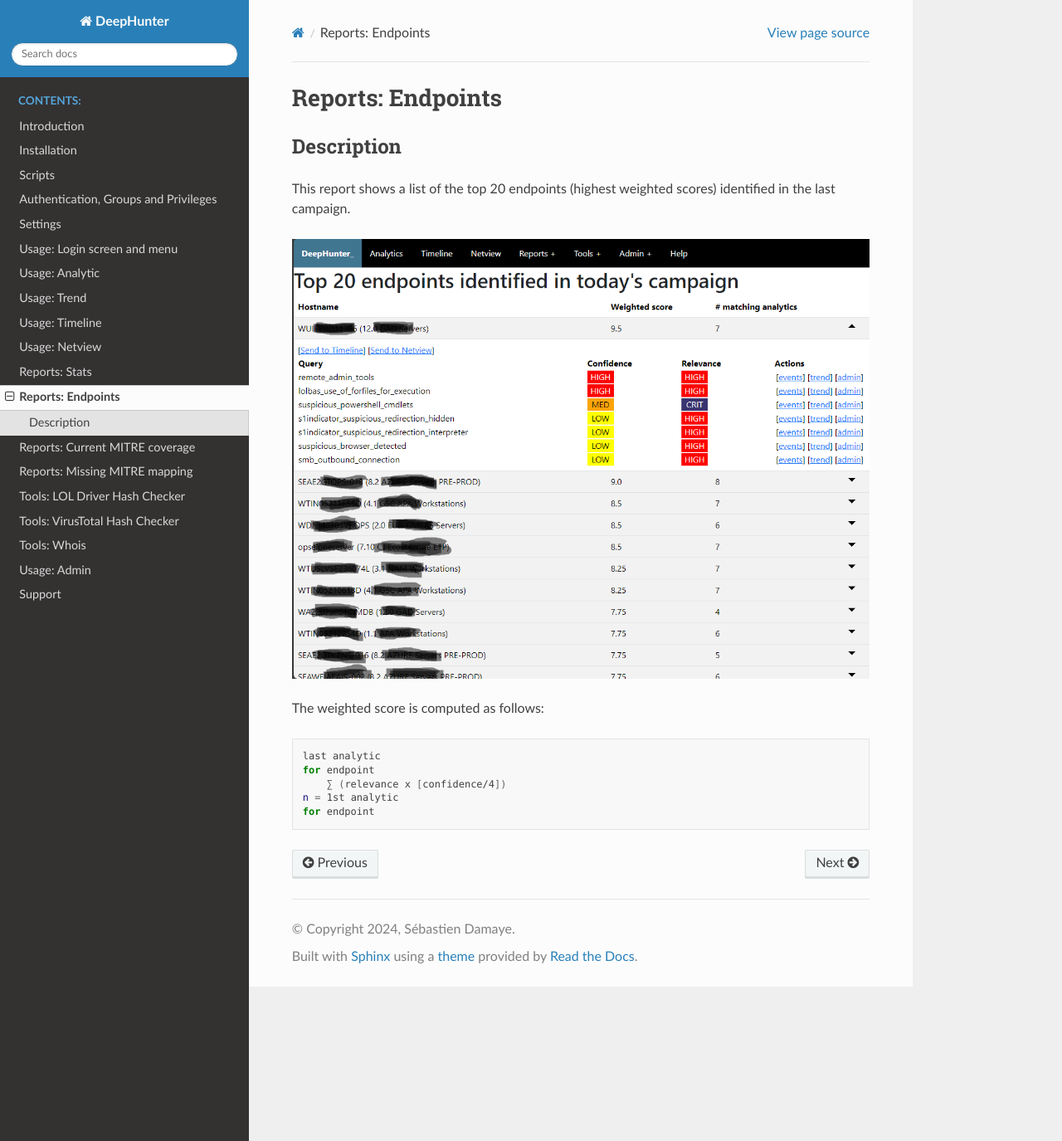
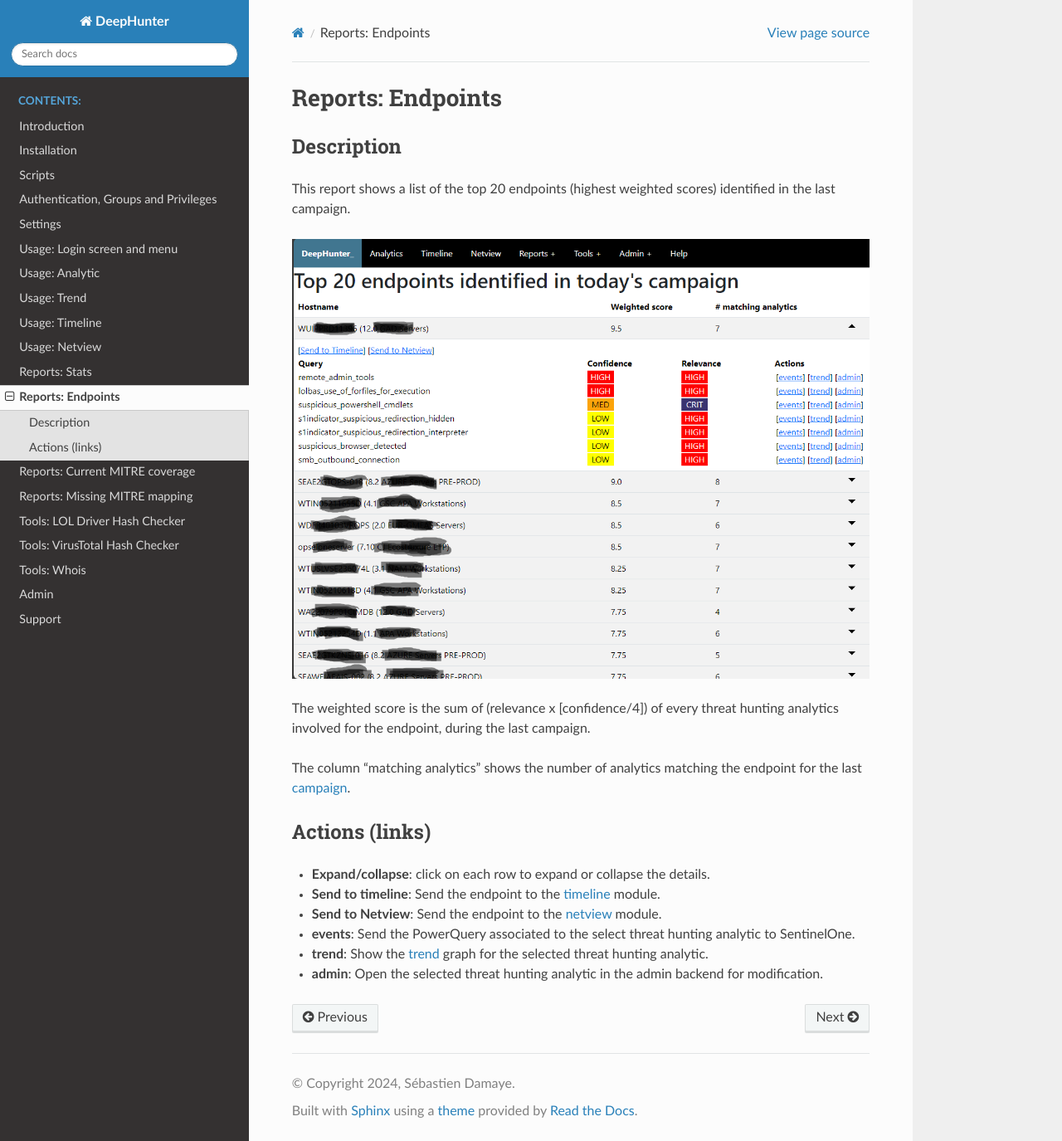
Before and after one commit to wikijm/deephunter, a Sphinx documentation site: the page built from docs/reports_endpoints.rst, in a window 1280 px wide and 1375 px high. Shown: the whole window at 83% size. Built offline with Sphinx 7.4.7 and the Read the Docs theme 3.1.0, drawn with Linux system fonts in a browser that asks for light colours.

```diff
--- a/docs/reports_endpoints.rst
+++ b/docs/reports_endpoints.rst
@@ -9,12 +9,15 @@
   :width: 1000
   :alt: img
 
-The weighted score is computed as follows:
+The weighted score is the sum of (relevance x [confidence/4]) of every threat hunting analytics involved for the endpoint, during the last campaign.
 
-.. code-block:: sh
+The column "matching analytics" shows the number of analytics matching the endpoint for the last `campaign <intro.html#campaigns>`_.
 
-  last analytic
-  for endpoint
-      ∑ (relevance x [confidence/4])
-  n = 1st analytic
-  for endpoint
+Actions (links)
+***************
+- **Expand/collapse**: click on each row to expand or collapse the details.
+- **Send to timeline**: Send the endpoint to the `timeline <usage_timeline.html>`_ module.
+- **Send to Netview**: Send the endpoint to the `netview <usage_netview.html>`_ module.
+- **events**: Send the PowerQuery associated to the select threat hunting analytic to SentinelOne.
+- **trend**: Show the `trend <usage_trend.html>`_ graph for the selected threat hunting analytic.
+- **admin**: Open the selected threat hunting analytic in the admin backend for modification.
--- a/docs/usage_trend.rst
+++ b/docs/usage_trend.rst
@@ -3,12 +3,11 @@
 
 Trend Analysis
 **************
+The trend analysis is a special component of threat hunting analytics, to help the threat hunter understand how frequent the analytic triggers. It shows graphs based on statistics collected daily by the campaigns cron job.
 
 .. image:: img/trend_analysis.png
   :width: 1500
   :alt: Trend Analysis
-
-The trend analysis is a special component of threat hunting analytics, to help the threat hunter understand how frequent the analytic triggers. It shows graphs based on statistics collected daily by the campaigns cron job.
 
 There is a minimum of 2 graphs: distribution of number of events, distribution of number of endpoints (unfiltered), followed by optional graphs (depending on the `CUSTOM_FIELDS property <settings.html#custom-fields>`_).
 
```
Also changed, not shown: docs/admin.rst (+22 -21 lines), docs/intro.rst (+9 -1 lines), docs/reports_stats.rst (+9 -0 lines), 2 other files.
